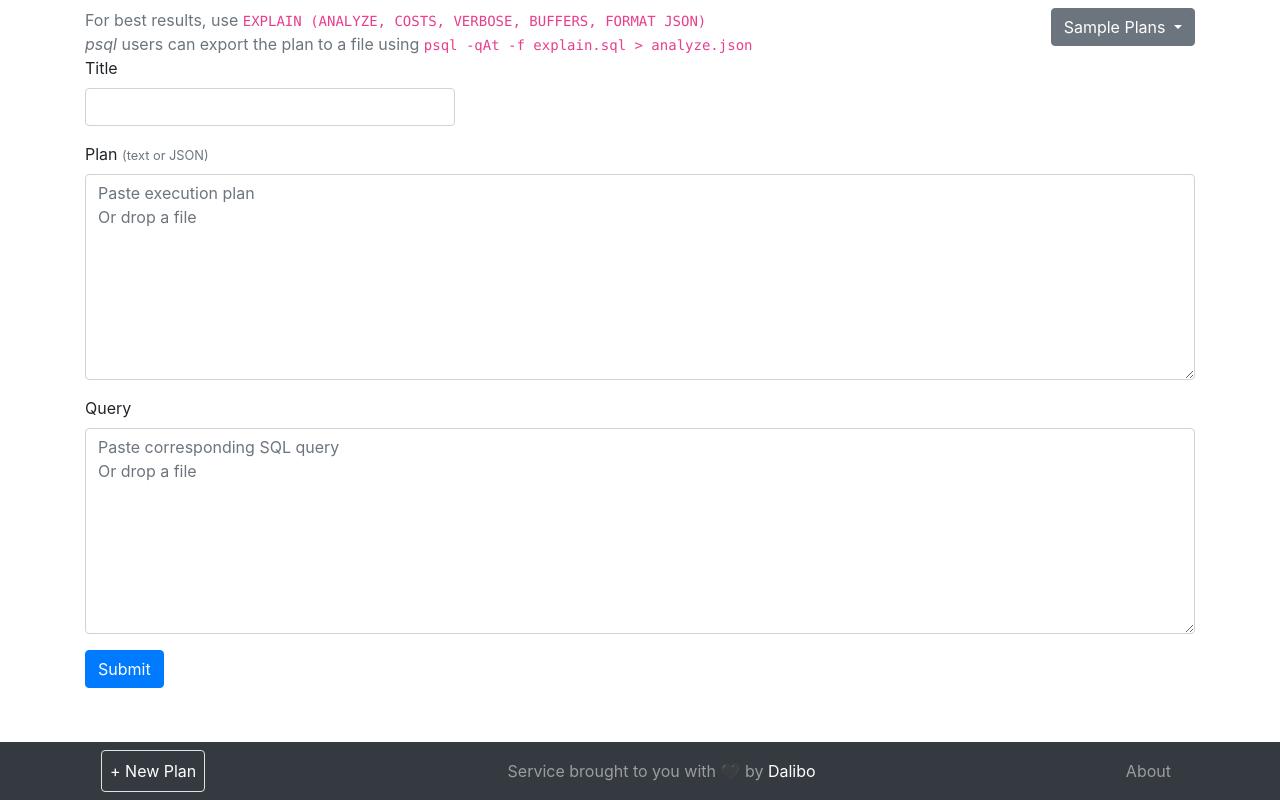
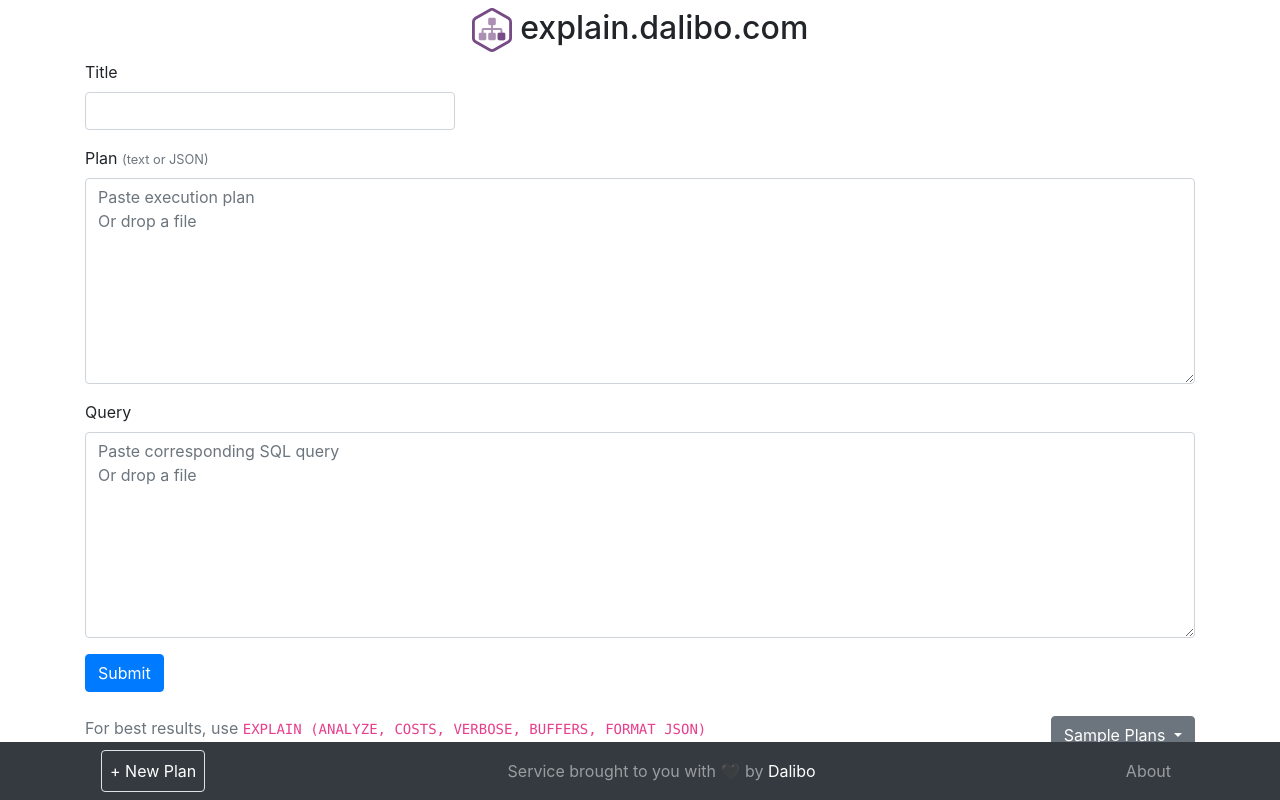
Before and after one commit to dalibo/explain.dalibo.com, a Flask app: page / in a window 1280 px wide. Run offline with Flask 2, Linux system fonts and the light colour scheme; some libraries are stand-ins or nearby versions.

Commit message:
Different layout for main page

```diff
--- a/app/templates/index.html
+++ b/app/templates/index.html
@@ -6,6 +6,14 @@ New Plan
 
 {% block body %}
 <div id="app" v-cloak class="container mt-2">
+  <div class="row">
+    <div class="col-sm-12 text-center">
+      <h2>
+        <img src="{{ url_for('static', filename='img/logo_pev2.svg') }}" alt="Logo PEV2" width="40px;">
+        explain.dalibo.com
+      </h2>
+    </div>
+  </div>
   {% if deleted %}
   <div class="row">
     <div class="col-sm-12">
@@ -15,7 +23,23 @@ New Plan
     </div>
   </div>
   {% endif %}
-  <div class="row">
+  <form method="POST" action="{{ url_for('new') }}">
+    {{ form.hidden_tag() }}
+    <div class="form-group">
+      <label for="titleInput">Title</span></label>
+      <input name="title" class="form-control col-sm-4" id="titleInput" />
+    </div>
+    <div class="form-group">
+      <label for="planInput">Plan <span class="small text-muted">(text or JSON)</span></label>
+      <textarea name="plan" :class="['form-control', draggingPlan ? 'dropzone-over' : '']" id="planInput" rows="8" v-model="planInput" @dragenter="draggingPlan = true" @dragleave="draggingPlan = false" @drop.prevent="handleDrop" placeholder="Paste execution plan\nOr drop a file"></textarea>
+    </div>
+    <div class="form-group">
+      <label for="queryInput">Query</label>
+      <textarea name="query" :class="['form-control', draggingQuery ? 'dropzone-over' : '']" id="queryInput" rows="8" v-model="queryInput" @dragenter="draggingQuery = true" @dragleave="draggingQuery = false" @drop.prevent="handleDrop" placeholder="Paste corresponding SQL query\nOr drop a file"></textarea>
+    </div>
+    <button type="submit" class="btn btn-primary">Submit</button>
+  </form>
+  <div class="row mt-4">
     <div class="col d-flex">
       <div class="text-muted">
         For best results, use <code>EXPLAIN (ANALYZE, COSTS, VERBOSE, BUFFERS, FORMAT JSON)</code>
@@ -34,22 +58,6 @@ New Plan
       </div>
     </div>
   </div>
-  <form method="POST" action="{{ url_for('new') }}">
-    {{ form.hidden_tag() }}
-    <div class="form-group">
-      <label for="titleInput">Title</span></label>
-      <input name="title" class="form-control col-sm-4" id="titleInput" />
-    </div>
-    <div class="form-group">
-      <label for="planInput">Plan <span class="small text-muted">(text or JSON)</span></label>
-      <textarea name="plan" :class="['form-control', draggingPlan ? 'dropzone-over' : '']" id="planInput" rows="8" v-model="planInput" @dragenter="draggingPlan = true" @dragleave="draggingPlan = false" @drop.prevent="handleDrop" placeholder="Paste execution plan\nOr drop a file"></textarea>
-    </div>
-    <div class="form-group">
-      <label for="queryInput">Query</label>
-      <textarea name="query" :class="['form-control', draggingQuery ? 'dropzone-over' : '']" id="queryInput" rows="8" v-model="queryInput" @dragenter="draggingQuery = true" @dragleave="draggingQuery = false" @drop.prevent="handleDrop" placeholder="Paste corresponding SQL query\nOr drop a file"></textarea>
-    </div>
-    <button type="submit" class="btn btn-primary">Submit</button>
-  </form>
 </div>
 <script>
 const staticUrl = "{{ url_for('static', filename='') }}";
```
Also changed, not shown: app/static/img/logo_pev2.svg (added).
